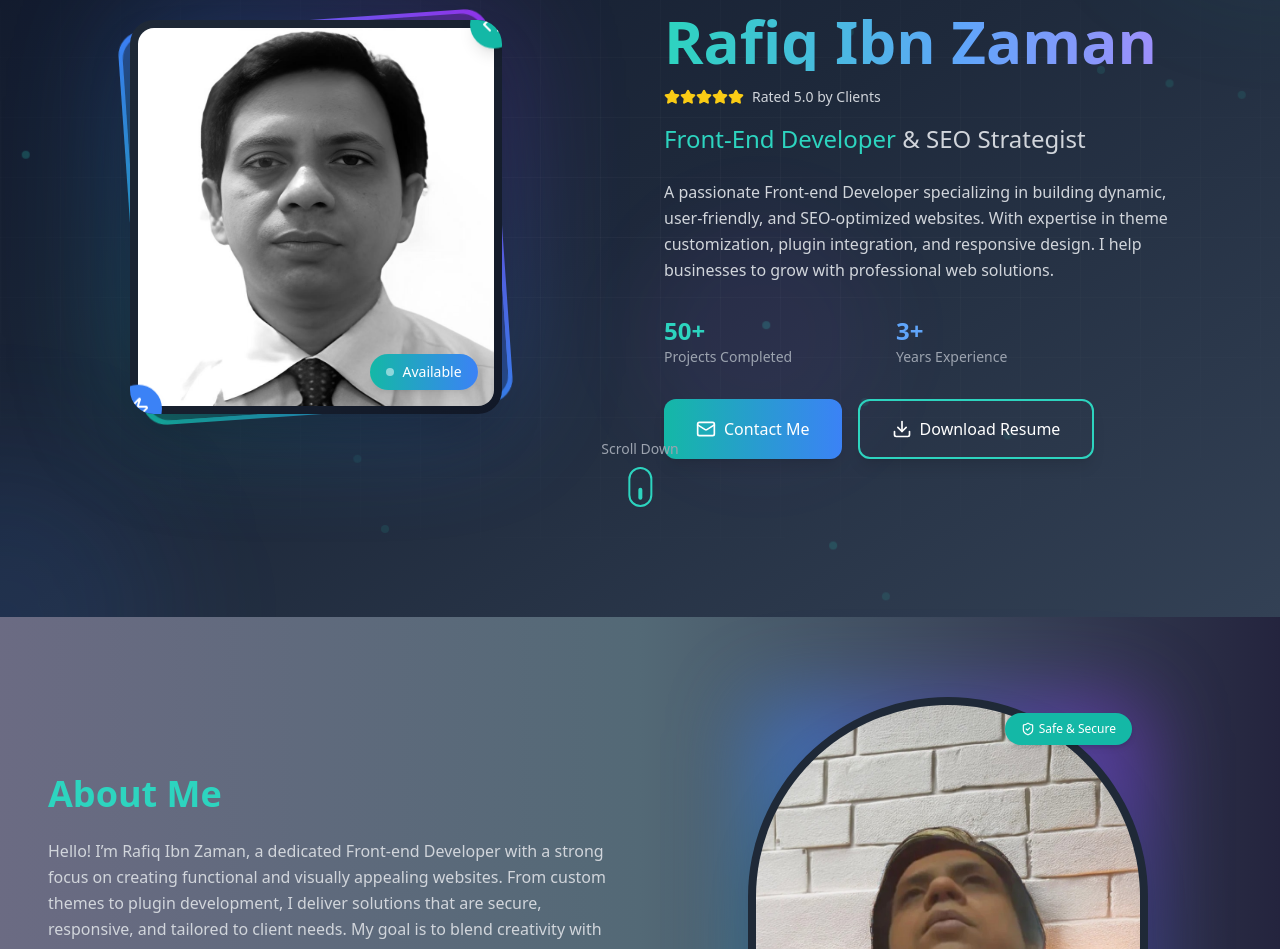
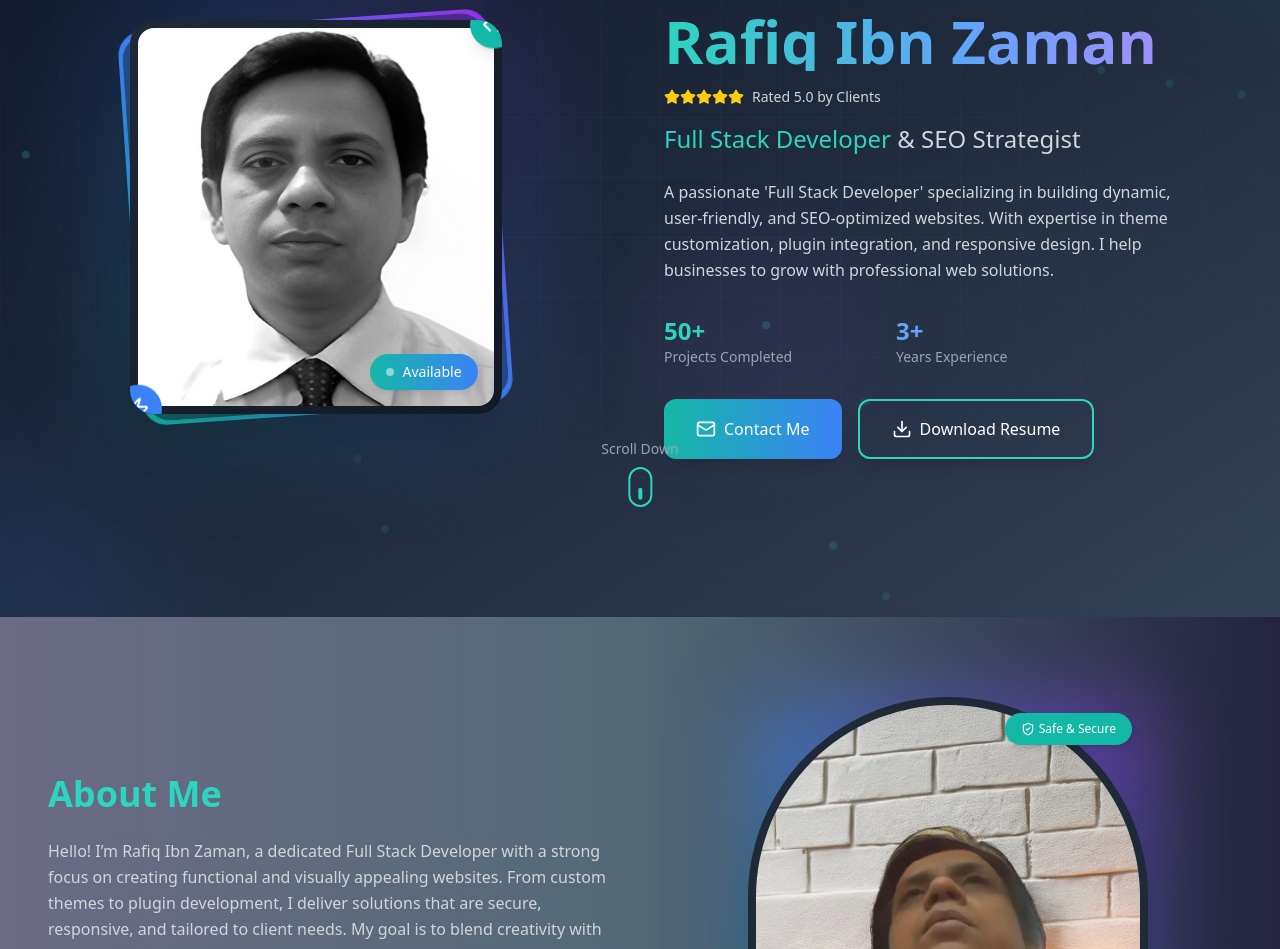
Before and after one commit to nur922184/Rafiq-Ibn-Zaman, a React (Vite) app: page / in a window 1280 px wide. Shown: the part 183-1132 px from the top of the page. Built offline with nearby package versions, Linux system fonts and the light colour scheme.

Commit message:
update some

```diff
--- a/src/Component/Footer/Footer.jsx
+++ b/src/Component/Footer/Footer.jsx
@@ -10,7 +10,7 @@ const Footer = () => {
           {/* Brand Section */}
           <div>
             <h3 className="text-xl font-bold mb-4">Rafiq Ibn Zaman</h3>
-            <p className="text-gray-400">Front-End Developer</p>
+            <p className="text-gray-400">Full Stack Developer</p>
             <p className="text-gray-400 mt-2">Expert in Web Development</p>
           </div>
 
--- a/src/Pages/About/AboutMe.jsx
+++ b/src/Pages/About/AboutMe.jsx
@@ -15,7 +15,7 @@ const AboutMe = () => {
                         About Me
                     </h2>
                     <p className="text-gray-300 leading-relaxed">
-                        Hello! I’m Rafiq Ibn Zaman, a dedicated  Front-end  Developer with a strong focus on creating functional and visually appealing websites. From custom themes to plugin development, I deliver solutions that are secure, responsive, and tailored to client needs. My goal is to blend creativity with technical expertise
+                        Hello! I’m Rafiq Ibn Zaman, a dedicated  Full Stack Developer with a strong focus on creating functional and visually appealing websites. From custom themes to plugin development, I deliver solutions that are secure, responsive, and tailored to client needs. My goal is to blend creativity with technical expertise
                         <span className="text-teal-400 font-semibold"> to build web platforms that drive engagement and success. </span>
                         I’m passionate about turning ideas into digital  <span className="text-teal-400 font-semibold">  experiences that truly make an impact.</span>
                     </p>
--- a/src/Pages/Hero/Hero.jsx
+++ b/src/Pages/Hero/Hero.jsx
@@ -161,7 +161,7 @@ const Hero = () => {
                                 animate={{ opacity: 1 }}
                                 transition={{ delay: 0.4 }}
                             >
-                                 <span className="text-teal-400">Front-End Developer</span> & SEO Strategist
+                                 <span className="text-teal-400">Full Stack Developer</span> & SEO Strategist
                             </motion.h3>
 
                             <motion.p
@@ -170,7 +170,7 @@ const Hero = () => {
                                 animate={{ opacity: 1 }}
                                 transition={{ delay: 0.6 }}
                             >
-                                A passionate Front-end Developer specializing in building dynamic, user-friendly,
+                                A passionate 'Full Stack Developer' specializing in building dynamic, user-friendly,
                                 and SEO-optimized websites. With expertise in theme customization, plugin integration,
                                 and responsive design. I help businesses to grow with professional web solutions.
                             </motion.p>
```
